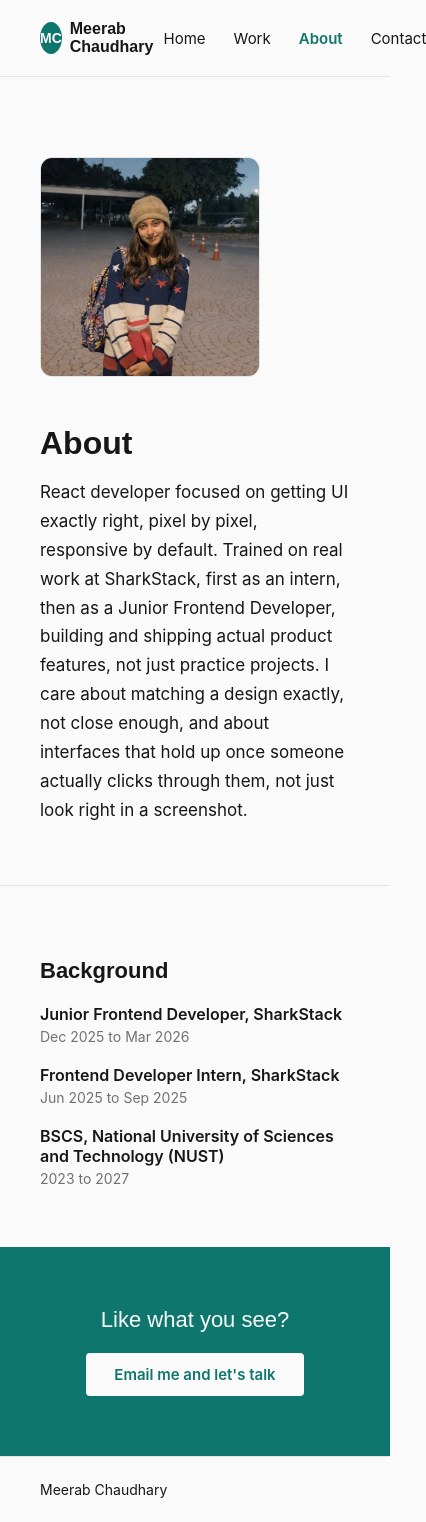
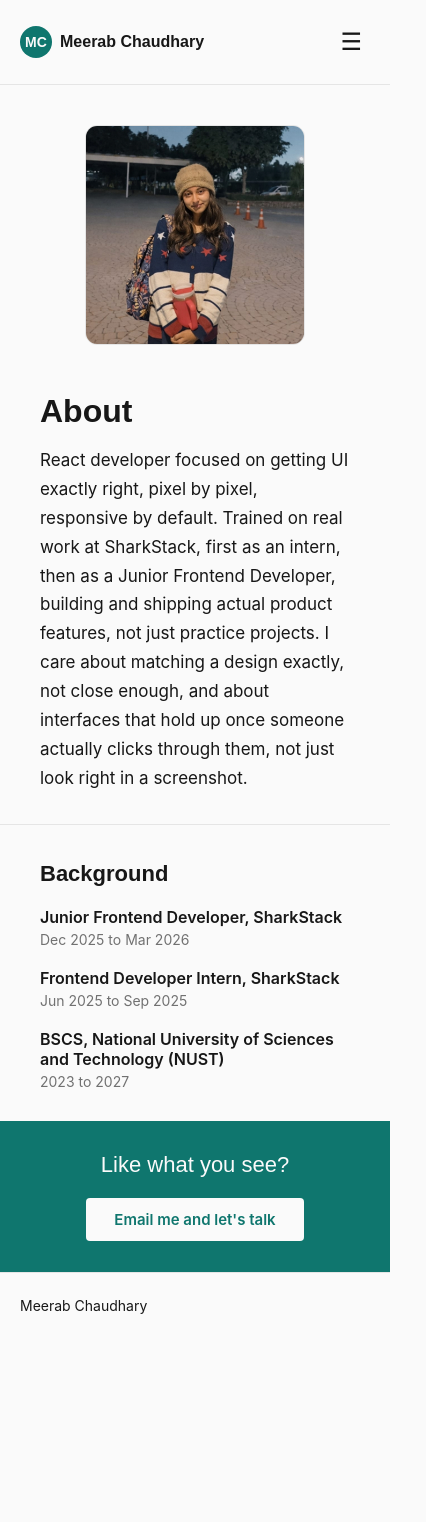
Before and after one commit to meerabc/my-portfolio, a React (Vite) app: page /about in a window 390 px wide. Shown: the whole page, 426 px wide, since content can reach past the window. After the commit the page ends 1338 px from the top, so only its background shows below. Built offline with nearby package versions, Linux system fonts and the light colour scheme.

Commit message:
Fix mobile responsiveness: hamburger nav, responsive text sizing, responsive spacing, About image centering

```diff
--- a/src/components/Layout.jsx
+++ b/src/components/Layout.jsx
@@ -1,16 +1,20 @@
+import { useState } from 'react'
 import { NavLink, Outlet } from 'react-router-dom'
 
 function Layout() {
+  const [menuOpen, setMenuOpen] = useState(false)
+
   return (
     <div style={{ minHeight: '100vh', display: 'flex', flexDirection: 'column' }}>
       <header style={{
         display: 'flex',
         alignItems: 'center',
         justifyContent: 'space-between',
-        padding: '20px 40px',
-        borderBottom: '1px solid #e5e5e5'
+        padding: '20px clamp(20px, 5vw, 40px)',
+        borderBottom: '1px solid #e5e5e5',
+        position: 'relative'
       }}>
-        <NavLink to="/" style={{
+        <NavLink to="/" onClick={() => setMenuOpen(false)} style={{
           display: 'flex',
           alignItems: 'center',
           gap: '8px',
@@ -28,17 +32,27 @@ function Layout() {
             display: 'flex',
             alignItems: 'center',
             justifyContent: 'center',
-            fontSize: '14px'
+            fontSize: '14px',
+            flexShrink: 0
           }}>MC</span>
           Meerab Chaudhary
         </NavLink>
 
-        <nav style={{ display: 'flex', gap: '28px' }}>
-          <NavLink to="/" end style={navLinkStyle}>Home</NavLink>
-          <NavLink to="/work" style={navLinkStyle}>Work</NavLink>
-          <NavLink to="/about" style={navLinkStyle}>About</NavLink>
-          <NavLink to="/contact" style={navLinkStyle}>Contact</NavLink>
+        <nav className={`nav-links ${menuOpen ? 'open' : ''}`}>
+          <NavLink to="/" end onClick={() => setMenuOpen(false)} style={navLinkStyle}>Home</NavLink>
+          <NavLink to="/work" onClick={() => setMenuOpen(false)} style={navLinkStyle}>Work</NavLink>
+          <NavLink to="/about" onClick={() => setMenuOpen(false)} style={navLinkStyle}>About</NavLink>
+          <NavLink to="/contact" onClick={() => setMenuOpen(false)} style={navLinkStyle}>Contact</NavLink>
         </nav>
+
+        <button
+          className="hamburger-btn"
+          onClick={() => setMenuOpen(!menuOpen)}
+          aria-label="Toggle menu"
+          style={{ background: 'none', border: 'none', cursor: 'pointer', padding: '8px' }}
+        >
+          <span style={{ fontSize: '24px', color: '#171717' }}>{menuOpen ? '\u2715' : '\u2630'}</span>
+        </button>
       </header>
 
       <main style={{ flex: 1 }}>
@@ -46,7 +60,7 @@ function Layout() {
       </main>
 
       <footer style={{
-        padding: '24px 40px',
+        padding: '24px clamp(20px, 5vw, 40px)',
         borderTop: '1px solid #e5e5e5',
         fontFamily: 'Inter, sans-serif',
         fontSize: '14px',
--- a/src/index.css
+++ b/src/index.css
@@ -11,3 +11,44 @@ body {
 a {
   color: inherit;
 }
+
+body {
+  overflow-x: hidden;
+}
+
+.nav-links {
+  display: flex;
+  gap: 28px;
+}
+
+.hamburger-btn {
+  display: none;
+}
+
+@media (max-width: 640px) {
+  .hamburger-btn {
+    display: block;
+  }
+
+  .nav-links {
+    display: none;
+    position: absolute;
+    top: 100%;
+    left: 0;
+    right: 0;
+    flex-direction: column;
+    gap: 0;
+    background-color: #FAFAFA;
+    border-bottom: 1px solid #e5e5e5;
+    z-index: 10;
+  }
+
+  .nav-links.open {
+    display: flex;
+  }
+
+  .nav-links a {
+    padding: 16px 24px;
+    border-top: 1px solid #e5e5e5;
+  }
+}
--- a/src/pages/About.jsx
+++ b/src/pages/About.jsx
@@ -6,13 +6,15 @@ function About() {
     <div>
       {/* Bio + photo */}
       <section style={{
-        padding: '80px 40px 60px',
+        padding: 'clamp(40px, 10vw, 80px) 40px clamp(30px, 8vw, 60px)',
         maxWidth: '900px',
         margin: '0 auto',
         display: 'flex',
         gap: '48px',
         alignItems: 'center',
-        flexWrap: 'wrap'
+        flexWrap: 'wrap',
+        justifyContent: 'center',
+        textAlign: 'center'
       }}>
         <img src={aboutPhoto} alt="Meerab Chaudhary" style={{
           width: '220px',
@@ -21,7 +23,7 @@ function About() {
           borderRadius: '12px',
           border: '1px solid #e5e5e5'
         }} />
-        <div style={{ flex: 1, minWidth: '280px' }}>
+        <div style={{ flex: 1, minWidth: '280px',  textAlign: 'left' }}>
           <h1 style={{
             fontFamily: 'Space Grotesk, sans-serif',
             fontSize: '32px',
@@ -44,7 +46,7 @@ function About() {
 
       {/* Background */}
       <section style={{
-        padding: '40px 40px 60px',
+        padding: 'clamp(20px, 5vw, 40px) 40px clamp(30px, 8vw, 60px)',
         maxWidth: '900px',
         margin: '0 auto',
         borderTop: '1px solid #e5e5e5'
@@ -53,7 +55,7 @@ function About() {
           fontFamily: 'Space Grotesk, sans-serif',
           fontSize: '22px',
           color: '#171717',
-          margin: '32px 0 20px'
+          margin: 'clamp(16px, 4vw, 32px) 0 20px'
         }}>
           Background
         </h2>
@@ -76,7 +78,7 @@ function About() {
 
       {/* CTA */}
       <section style={{
-        padding: '60px 40px',
+        padding: 'clamp(30px, 8vw, 60px) 40px',
         textAlign: 'center',
         backgroundColor: '#0F766E'
       }}>
--- a/src/pages/Contact.jsx
+++ b/src/pages/Contact.jsx
@@ -2,7 +2,7 @@ function Contact() {
   return (
     <div>
       <section style={{
-        padding: '100px 40px',
+        padding: 'clamp(50px, 12vw, 100px) 40px',
         maxWidth: '700px',
         margin: '0 auto',
         textAlign: 'center'
--- a/src/pages/Home.jsx
+++ b/src/pages/Home.jsx
@@ -5,14 +5,14 @@ function Home() {
     <div>
       {/* Hero */}
       <section style={{
-        padding: '120px 40px 80px',
+        padding: 'clamp(60px, 15vw, 120px) 40px clamp(40px, 8vw, 80px)',
         maxWidth: '800px',
         margin: '0 auto',
         textAlign: 'center'
       }}>
         <h1 style={{
           fontFamily: 'Space Grotesk, sans-serif',
-          fontSize: '44px',
+          fontSize: 'clamp(28px, 6vw, 44px)',
           color: '#171717',
           margin: '0 0 20px',
           lineHeight: 1.2
@@ -32,7 +32,7 @@ function Home() {
 
       {/* Featured case preview (teaser only) */}
       <section style={{
-        padding: '60px 40px',
+        padding: 'clamp(30px, 8vw, 60px) 40px',
         maxWidth: '800px',
         margin: '0 auto',
         borderTop: '1px solid #e5e5e5'
@@ -78,7 +78,7 @@ function Home() {
 
       {/* CTA band */}
       <section style={{
-        padding: '60px 40px',
+        padding: 'clamp(30px, 8vw, 60px) 40px',
         textAlign: 'center',
         backgroundColor: '#0F766E'
       }}>
--- a/src/pages/Work.jsx
+++ b/src/pages/Work.jsx
@@ -13,7 +13,7 @@ import resumeGrid from '../assets/images/resume-clone-portfolio-grid.png'
 function ProjectCase({ title, problem, whatIDid, outcome, nextTime, images, liveUrl, repoUrl, imageLayout = 'default' }) {
   return (
     <section style={{
-      padding: '60px 40px',
+      padding: 'clamp(30px, 8vw, 60px) 40px',
       maxWidth: '900px',
       margin: '0 auto',
       borderTop: '1px solid #e5e5e5'
@@ -128,7 +128,7 @@ const linkStyle = {
 function Work() {
   return (
     <div>
-      <section style={{ padding: '80px 40px 20px', maxWidth: '900px', margin: '0 auto' }}>
+      <section style={{ padding: 'clamp(40px, 10vw, 80px) 40px clamp(10px, 3vw, 20px)', maxWidth: '900px', margin: '0 auto' }}>
         <h1 style={{
           fontFamily: 'Space Grotesk, sans-serif',
           fontSize: '36px',
@@ -185,7 +185,7 @@ function Work() {
       />
 
       <section style={{
-        padding: '60px 40px',
+        padding: 'clamp(30px, 8vw, 60px) 40px',
         textAlign: 'center',
         backgroundColor: '#0F766E',
         marginTop: '40px'
```
